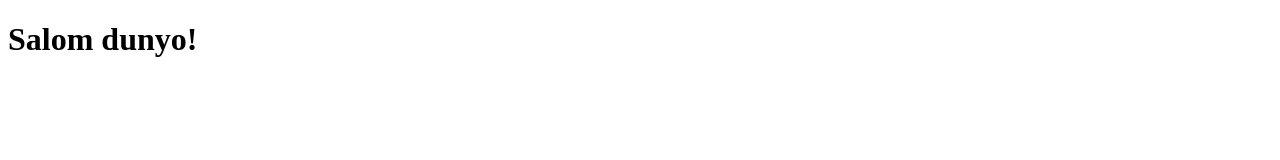
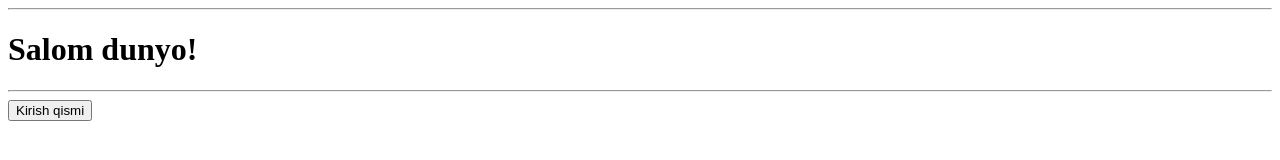
Before and after one commit to jamol12345/birinchi-loyiham, a plain HTML site: page index.html in a window 1280 px wide. Drawn offline with Linux system fonts and the light colour scheme.

Commit message:
tugma va liniya qo'shdim

```diff
--- a/index.html
+++ b/index.html
@@ -6,6 +6,9 @@
     <title>Document</title>
 </head>
 <body>
+    <hr>
     <h1>Salom dunyo!</h1>
+    <hr>
+    <button>Kirish qismi</button>
 </body>
 </html>
```
